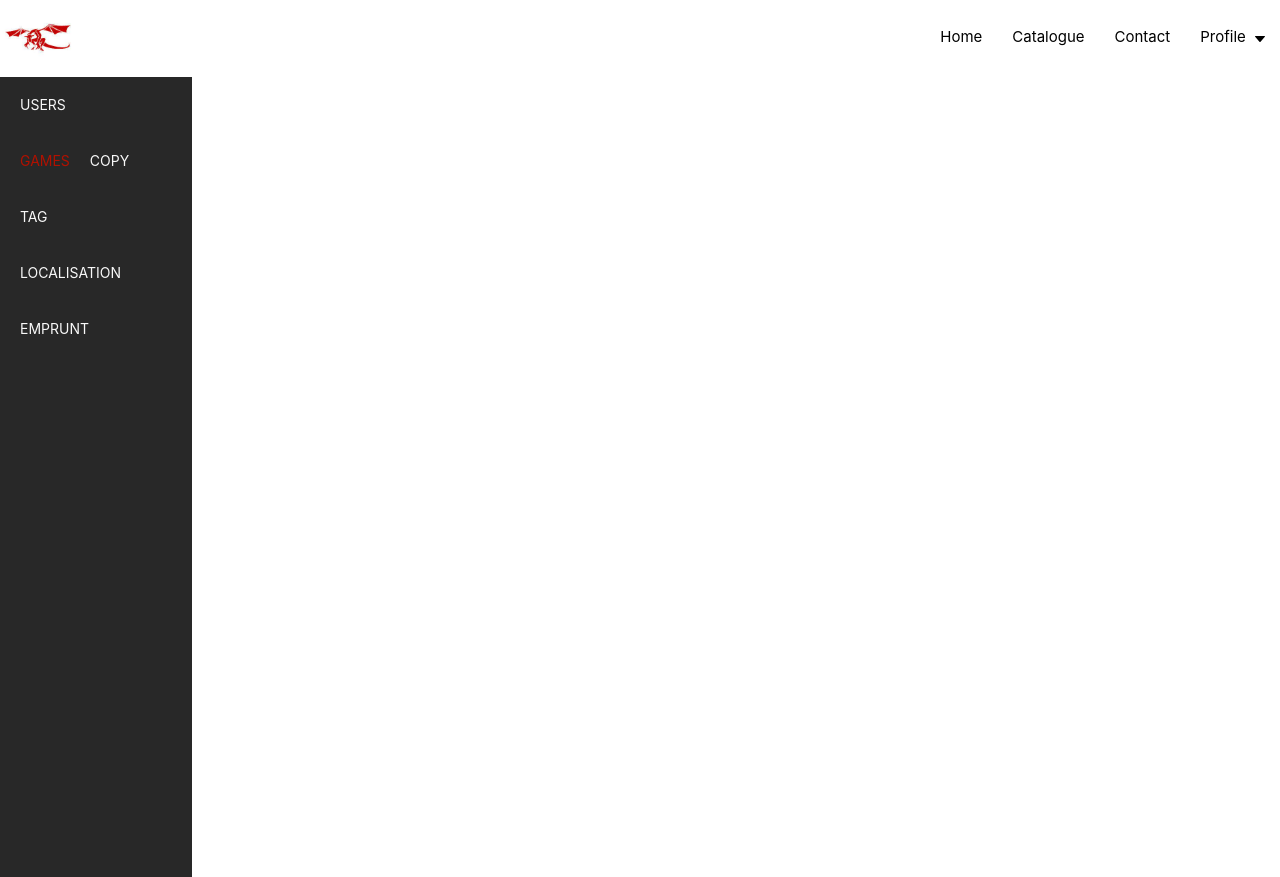
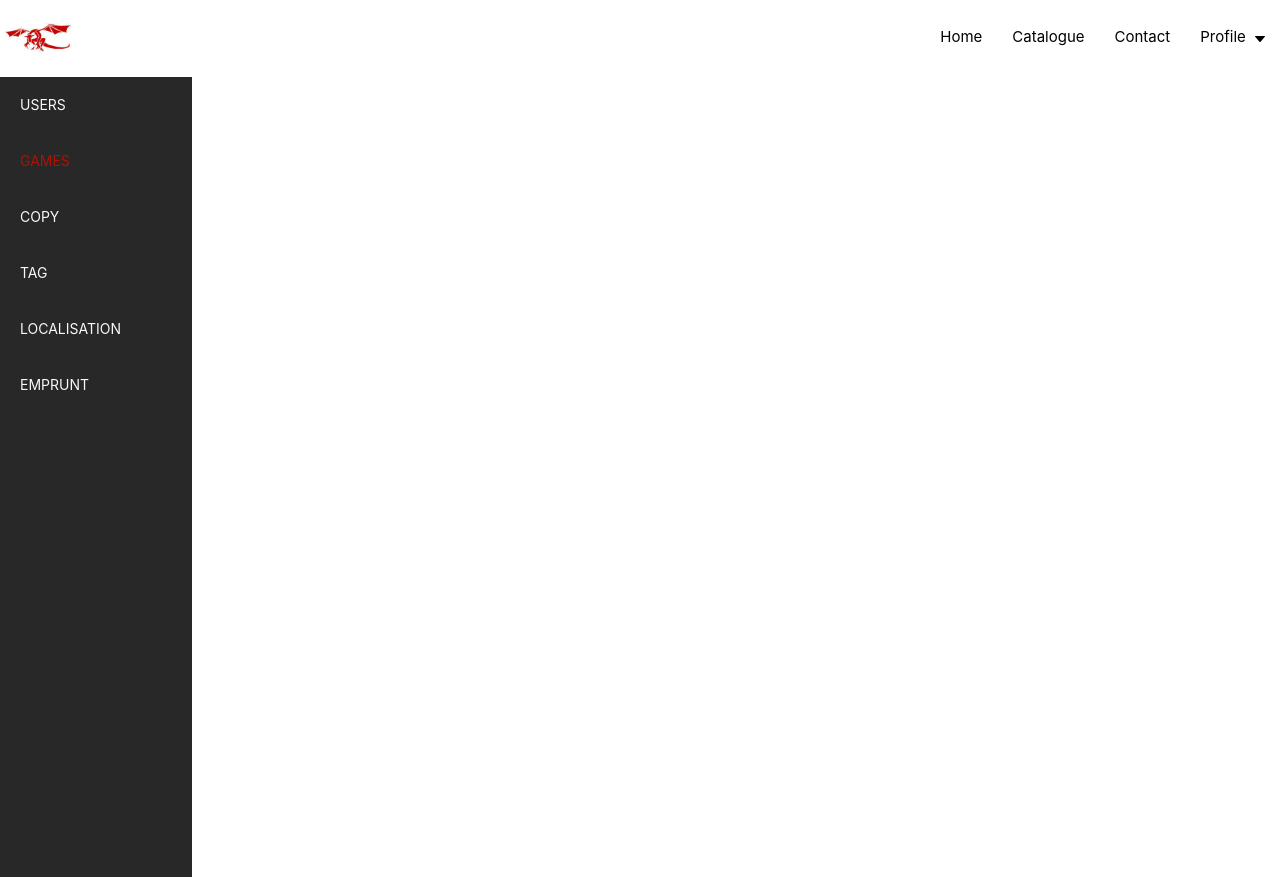
Before and after one commit to iWilli26/Taverne-de-l-Imaginaire, a Vue app: page /admin in a window 1280 px wide. Built offline with nearby package versions, Linux system fonts and the light colour scheme.

Commit message:
gestion merge

```diff
--- a/src/components/NavbarAdmin.vue
+++ b/src/components/NavbarAdmin.vue
@@ -24,11 +24,10 @@
             >
                 <span>GAMES</span>
 
-                <el-menu-item @click="$router.push({ path: '/admin', query: { type: 'copy' }})" index="4">
+            </el-menu-item>
+            <el-menu-item @click="$router.push({ path: '/admin', query: { type: 'copy' }})" index="4">
                     <span>COPY</span>
-                </el-menu-item>
             </el-menu-item>
-
             <el-menu-item
                 @click="
                     $router.push({ path: '/admin', query: { type: 'tag' } })
```
